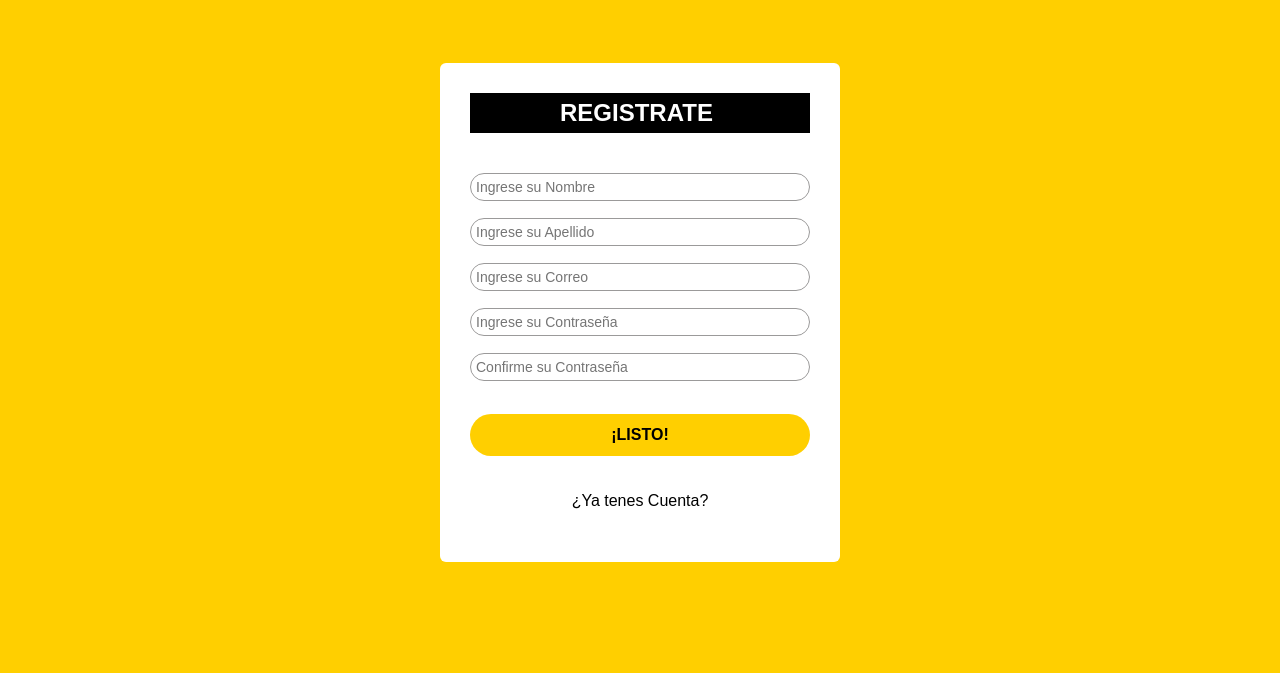
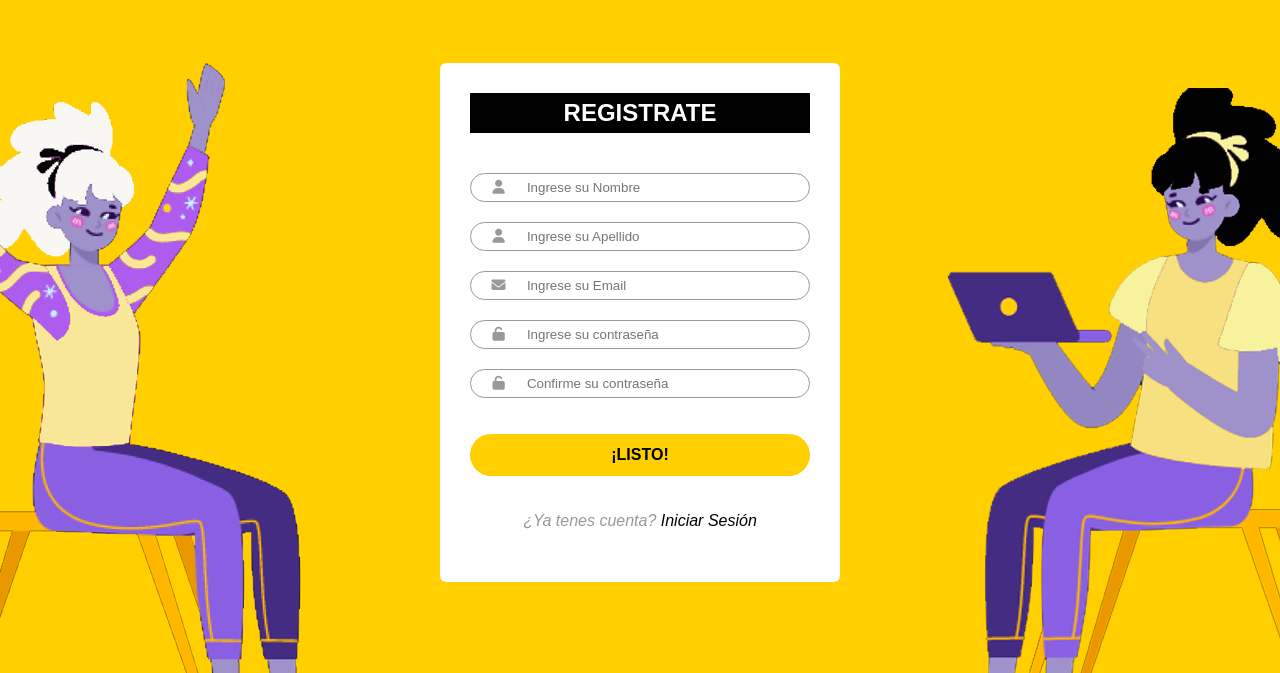
Before and after one commit to MauroChapero/Proyecto-EGGInder, a plain HTML site: page Proyecto EGGInder/src/main/resources/templates/registro.html in a window 1280 px wide. Shown: the part 127-800 px from the top of the page. Drawn offline with Linux system fonts and the light colour scheme; files that its build step writes are made by us from their sources; files whose address does not match are found by name.

Commit message:
agregado login en /templates y style-login en /css, actualizado /templates/registro y /css/style-registro

```diff
--- a/Proyecto EGGInder/src/main/resources/static/css/style-login.css
+++ b/Proyecto EGGInder/src/main/resources/static/css/style-login.css
@@ -31,7 +31,7 @@ body {
     margin-bottom: 25px;
 }
 
-.contenerdor,.contenedor-input {
+.contenedor-input {
     font-size: 14px;
     width: 100%;
     padding: 5px;
--- a/Proyecto EGGInder/src/main/resources/static/css/style-main.css
+++ b/Proyecto EGGInder/src/main/resources/static/css/style-registro.css
@@ -62,18 +62,6 @@ body{
     font-family: Arial, Helvetica, sans-serif;
     color: white;
 }
-/*INPUTS*/
-.controls{
-    width: 100%;
-    background: white;
-    padding: 5px;
-    border-radius: 20px;
-    margin-bottom: 17px;
-    border:1px solid #9b9a9a;
-    font-family: Arial, Helvetica, sans-serif;
-    font-size: 14px;
-    outline: none;
-}
 
 .form-register p{
     height: 40px;
@@ -81,7 +69,9 @@ body{
     font-size: 16px;
     margin-top: 20px;
 }
-
+ p{
+     color: black;
+ }
 .form-register a{
     color: black;
     text-decoration: none;
@@ -109,7 +99,7 @@ body{
     background-color: black;
     color: white;
     padding: 6px;
-    padding-left: 90px;
+    text-align: center;
 }
 .rgtr {
     height: 80px;
@@ -119,3 +109,22 @@ h1 {
     background-color: white;
     padding-bottom: 2cm;
 }
+/*INPUTS*/
+.contenedor-input {
+    font-size: 14px;
+    width: 100%;
+    padding: 5px;
+    border: 1px solid #999 /*#ffcf00*/;
+    margin-bottom: 20px;
+    border-radius: 20px;
+}
+.controls{
+    border: none;
+    outline: none;
+}
+/*iconos*/
+i {
+    min-width: 45px;
+    text-align: center;
+    color: #999;
+}
--- a/Proyecto EGGInder/src/main/resources/templates/registro.html
+++ b/Proyecto EGGInder/src/main/resources/templates/registro.html
@@ -4,8 +4,9 @@
     <meta charset="UTF-8">
     <meta http-equiv="X-UA-Compatible" content="IE=edge">
     <meta name="viewport" content="width=device-width, initial-scale=1.0">
+    <script src="https://kit.fontawesome.com/cf27837293.js"></script>
     <title>Proyecto egginder</title>
-    <link rel="stylesheet" href="style.css">
+    <link rel="stylesheet" href="/Proyecto EGGInder/src/main/resources/static/css/style-registro.css">
 </head>
 <body>
     <header class="header">
@@ -18,18 +19,37 @@
             </ul>
     </header>
     <main>
-        <section class="form-register">
+        <form class="form-register" action="#" method="post">
         <div class="rgtr">
             <h2>REGISTRATE</h2>
         </div>
-        <input class="controls" type="text" name="nombres" id="nombres" placeholder="Ingrese su Nombre">
-        <input class="controls" type="text" name="apellidos" id="apellidos" placeholder="Ingrese su Apellido">
-        <input class="controls"  type="email" name="correo" id="correo" placeholder="Ingrese su Correo">
-        <input class="controls"  type="password" name="password" id="contraseña" placeholder="Ingrese su Contraseña">
-        <input class="controls"  type="password" name="password" id="confirme-contraseña" placeholder="Confirme su Contraseña">
-        <button class="btn-register"><b>¡LISTO!</b></button>
-        <p><a href="#">¿Ya tenes Cuenta?</a></p>
-        </section>
+        <div class="contenedor-registro">
+            <div class="contenedor-input">
+                <i class="fa-solid fa-user"></i>
+                <input class="controls" type="text" name="nombres" id="nombres" placeholder="Ingrese su Nombre">
+            </div>
+            <div class="contenedor-input">
+                <i class="fa-solid fa-user"></i>
+                <input class="controls" type="text" name="apellidos" id="apellidos" placeholder="Ingrese su Apellido">
+            </div>
+            <div class="contenedor-input">
+                <i class="fa-solid fa-envelope"></i>
+                <input class="controls"  type="email" name="correo" id="correo" placeholder="Ingrese su Email">
+            </div>
+            <div class="contenedor-input">
+                <i class="fa-solid fa-unlock"></i>
+                <input class="controls"  type="password" name="password" id="contraseña" placeholder="Ingrese su contraseña">
+            </div>
+            <div class="contenedor-input">
+                <i class="fa-solid fa-unlock"></i>
+                <input class="controls"  type="password" name="password" id="confirme-contraseña" placeholder="Confirme su contraseña">
+            </div>
+            <button class="btn-register">
+                <b>¡LISTO!</b>
+            </button>
+            <p><i>¿Ya tenes cuenta? <a href="#">Iniciar Sesión</a></i></p>
+        </div>
+</form>
     </main>
 
 </body>
--- a/style.css
+++ /dev/null
@@ -1,75 +0,0 @@
-p{
-    font-family: Arial, Helvetica, sans-serif;
-}
-body{
-    background-color: #ffcf00;
-}
-*{
-    margin: 0%;
-    padding: 0%;
-    box-sizing: border-box;
-}
-
-/*REGISTRO*/
-.form-register{
-    width: 400px;
-    background: white;
-    padding: 30px;
-    margin: auto;
-    margin-top: 100px;
-    border-radius: 6px;
-    font-family: Arial, Helvetica, sans-serif;
-    color: white;
-}
-/*INPUTS*/
-.controls{
-    width: 100%;
-    background: white;
-    padding: 5px;
-    border-radius: 20px;
-    margin-bottom: 17px;
-    border:1px solid #9b9a9a;
-    font-family: Arial, Helvetica, sans-serif;
-    font-size: 14px;
-    outline: none;
-}
-
-.form-register p{
-    height: 40px;
-    text-align: center;
-    font-size: 16px;
-    margin-top: 20px;
-}
-
-.form-register a{
-    color: black;
-    text-decoration: none;
-}
-
-.form-register a:hover {
-    color: #ffcf00;
-    text-decoration: underline;
-}
-
-
-.btn-register {
-    width: 100%;
-    background: #ffcf00;
-    border: none;
-    border-radius: 4cm;
-    padding: 12px;
-    color: black;
-    margin: 16px 0;
-    font-size: 16px;
-    cursor: pointer;
-}
-
-.rgtr h2{
-    background-color: black;
-    color: white;
-    padding: 6px;
-    padding-left: 90px;
-}
-.rgtr {
-    height: 80px;
-}
```
Also changed, not shown: Proyecto EGGInder/src/main/resources/templates/login.html (+2 -2 lines), index.html (deleted, +0 -24 lines).
